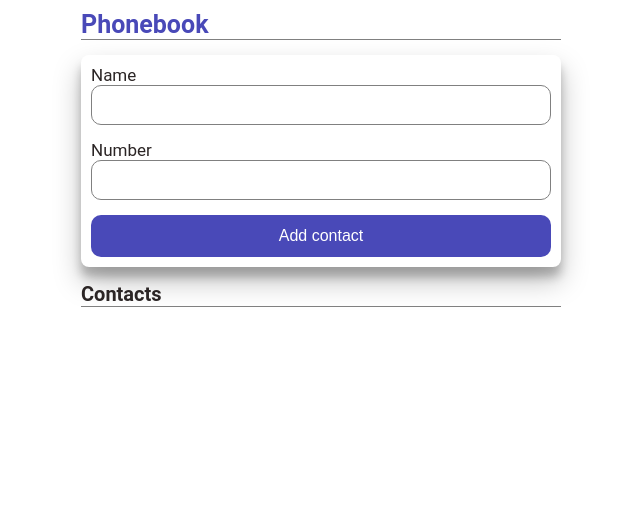
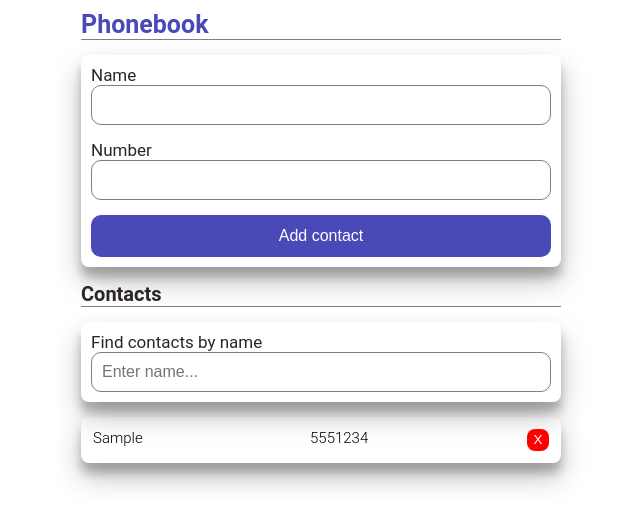
Before and after one commit to dmytrosch/goit-react-hw-08-phonebook, a React (Create React App) app: page / in a window 1280 px wide. Both pictures are taken after typing "Sample", "5551234" into the empty fields and a click on the button "Add contact". Shown: the top 528 px of the page, without its empty margins (319-959 px from the left). Built offline with nearby package versions, Linux system fonts and the light colour scheme.

Commit message:
filter & list redux

```diff
--- a/src/components/App.js
+++ b/src/components/App.js
@@ -21,27 +21,20 @@ export default class Phonebook extends React.Component {
         alert: "",
     };
 
-
-
     searchInputHandler = (event) => {
         this.setState({ filter: event.target.value });
     };
-    onDeleteBtnHandler = (event) => {
-        const contactId = event.target.dataset.id;
-        this.setState((prevState) => {
-            return {
-                contacts: prevState.contacts.filter(
-                    (contact) => contact.id !== contactId
-                ),
-            };
-        });
-    };
-    findContact() {
-        const { contacts, filter } = this.state;
-        return contacts.filter((contact) =>
-            contact.name.toLowerCase().includes(filter.toLowerCase())
-        );
-    }
+    // onDeleteBtnHandler = (event) => {
+    //     const contactId = event.target.dataset.id;
+    //     this.setState((prevState) => {
+    //         return {
+    //             contacts: prevState.contacts.filter(
+    //                 (contact) => contact.id !== contactId
+    //             ),
+    //         };
+    //     });
+    // };
+
     componentDidMount() {
         this.readContactsFromLocalStorage();
     }
@@ -79,16 +72,10 @@ export default class Phonebook extends React.Component {
                         >
                             <h1 className={styles.title}>Phonebook</h1>
                         </CSSTransition>
-                        <ContactForm/>
+                        <ContactForm />
                         <h2 className={styles.contacts}>Contacts</h2>
-                        {/* <Filter searchHandler={this.searchInputHandler} />
-                        <ContactList
-                            contacts={filter ? this.findContact() : contacts}
-                            deleteContact={this.onDeleteBtnHandler}
-                        />
-                        {filter && this.findContact().length === 0 && (
-                            <p>There's no such contact</p>
-                        )} */}
+                        <Filter />
+                        <ContactList />
                     </section>
                 </CSSTransition>
                 <CSSTransition
--- a/src/components/ContactList.js
+++ b/src/components/ContactList.js
@@ -2,12 +2,24 @@ import React from "react";
 import PropTypes from "prop-types";
 import styles from "./ContactList.module.css";
 import { CSSTransition, TransitionGroup } from "react-transition-group";
+import { connect } from "react-redux";
+import contactsActions from "../redux/contacts/contactsActions";
 
-export default function ContactList(props) {
-    const { deleteContact, contacts } = props;
+class ContactList extends React.Component {
+    findContact() {
+        console.log('in finding');
+        const { contacts, filter } = this.props;
+        return contacts.filter((contact) =>
+            contact.name.toLowerCase().includes(filter.toLowerCase())
+        );
+    }
+    render() {
+        const { deleteContact, contacts, filter } = this.props;
+        const contactsToRender = filter ? this.findContact() : contacts;
         return (
+            <>
                 <TransitionGroup className={styles.list} component="ul">
-            {contacts.map((contact) => (
+                    {contactsToRender.map((contact) => (
                         <CSSTransition
                             key={contact.id}
                             timeout={250}
@@ -18,8 +30,7 @@ export default function ContactList(props) {
                                 <span>{contact.number}</span>
                                 <button
                                     className={styles.button}
-                            onClick={deleteContact}
-                            data-id={contact.id}
+                                    onClick={() => deleteContact(contact.id)}
                                 >
                                     X
                                 </button>
@@ -27,7 +38,12 @@ export default function ContactList(props) {
                         </CSSTransition>
                     ))}
                 </TransitionGroup>
+                {filter && this.findContact().length === 0 && (
+                    <p>There's no such contact</p>
+                )}{" "}
+            </>
         );
+    }
 }
 
 ContactList.defaultProps = {
@@ -38,3 +54,13 @@ ContactList.propTypes = {
     contacts: PropTypes.arrayOf(PropTypes.object).isRequired,
     deleteContact: PropTypes.func.isRequired,
 };
+
+const mapStateToProps = (state) => ({
+    contacts: state.contacts.items,
+    filter: state.contacts.filter,
+});
+const mapDispatchToProps = {
+    deleteContact: contactsActions.removeContact,
+};
+
+export default connect(mapStateToProps, mapDispatchToProps)(ContactList);
--- a/src/components/Filter.js
+++ b/src/components/Filter.js
@@ -1,17 +1,32 @@
 import React from "react";
 import PropTypes from "prop-types";
-import styles from './ContactForm.module.css'
+import styles from "./ContactForm.module.css";
+import contactsActions from "../redux/contacts/contactsActions";
+import { connect } from "react-redux";
 
-export default function Filter(props) {
+function Filter(props) {
     return (
         <form className={styles.form}>
-        <label className={styles.label} data-label='last'>
-            Find contacts by name
-            <input className={styles.input} type="text" name="search" onChange={props.searchHandler} placeholder='Enter name...'/>
-        </label></form>
+            <label className={styles.label} data-label="last">
+                Find contacts by name
+                <input
+                    className={styles.input}
+                    type="text"
+                    name="search"
+                    onChange={(e) => props.searchHandler(e.target.value)}
+                    placeholder="Enter name..."
+                />
+            </label>
+        </form>
     );
 }
 
 Filter.propTypes = {
     searchHandler: PropTypes.func.isRequired,
 };
+
+const mapDispatchToProps = {
+    searchHandler: contactsActions.filter,
+};
+
+export default connect(null, mapDispatchToProps)(Filter);
--- a/src/redux/contacts/contactsActions.js
+++ b/src/redux/contacts/contactsActions.js
@@ -15,4 +15,11 @@ const removeContact = (id) => ({
     },
 });
 
-export default {addContact, removeContact}
+const filter = (query) => ({
+    type: actionsTypes.FILTER_CONTACT,
+    payload: {
+        query,
+    },
+});
+
+export default { addContact, removeContact, filter };
--- a/src/redux/contacts/contactsActionsTypes.js
+++ b/src/redux/contacts/contactsActionsTypes.js
@@ -1,5 +1,5 @@
 const ADD_CONTACT = "contact/add";
 const REMOVE_CONTACT = "contact/remove";
-const FILTER_CONTACT = "contact/fiilter";
+const FILTER_CONTACT = "contact/filter";
 
 export default { ADD_CONTACT, REMOVE_CONTACT, FILTER_CONTACT };
--- a/src/redux/contacts/contactsReducers.js
+++ b/src/redux/contacts/contactsReducers.js
@@ -2,6 +2,7 @@ import { combineReducers } from "redux";
 import actions from "./contactsActions";
 import actionsTypes from "./contactsActionsTypes";
 import { v4 as uuidv4 } from "uuid";
+import contactsActionsTypes from "./contactsActionsTypes";
 
 const contacts = (state = [], { type, payload }) => {
     switch (type) {
@@ -10,6 +11,17 @@ const contacts = (state = [], { type, payload }) => {
                 ...state,
                 { id: uuidv4(), name: payload.name, number: payload.number },
             ];
+        case actionsTypes.REMOVE_CONTACT:
+            return state.filter((contact) => contact.id !== payload.id);
+        default:
+            return state;
+    }
+};
+
+const filter = (state = "", { type, payload }) => {
+    switch (type) {
+        case contactsActionsTypes.FILTER_CONTACT:
+            return payload.query;
         default:
             return state;
     }
@@ -17,6 +29,7 @@ const contacts = (state = [], { type, payload }) => {
 
 const contactsReducer = combineReducers({
     items: contacts,
+    filter,
 });
 
 export default contactsReducer;
```
Lines whose indentation alone changed are shown as unchanged.
